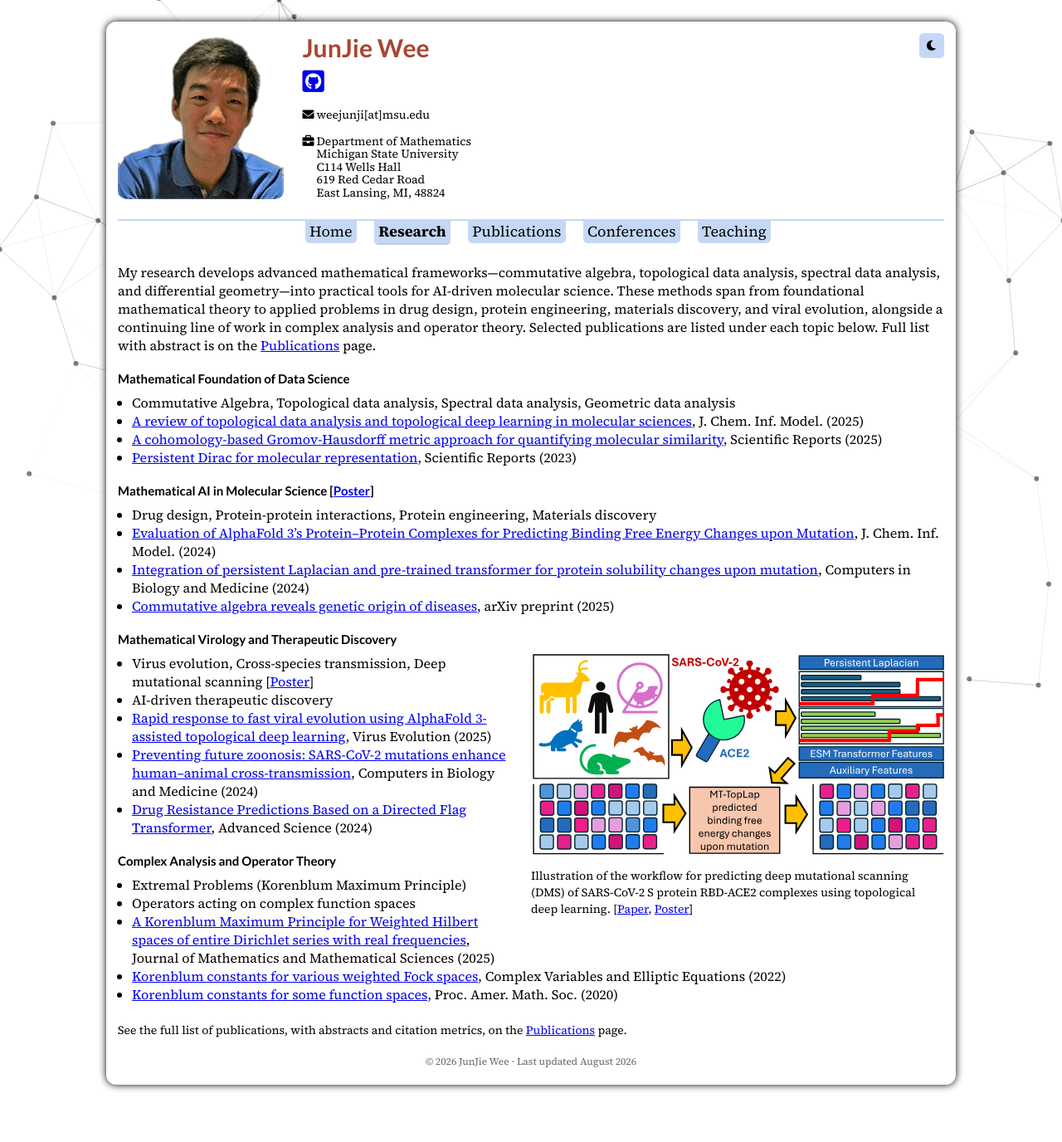
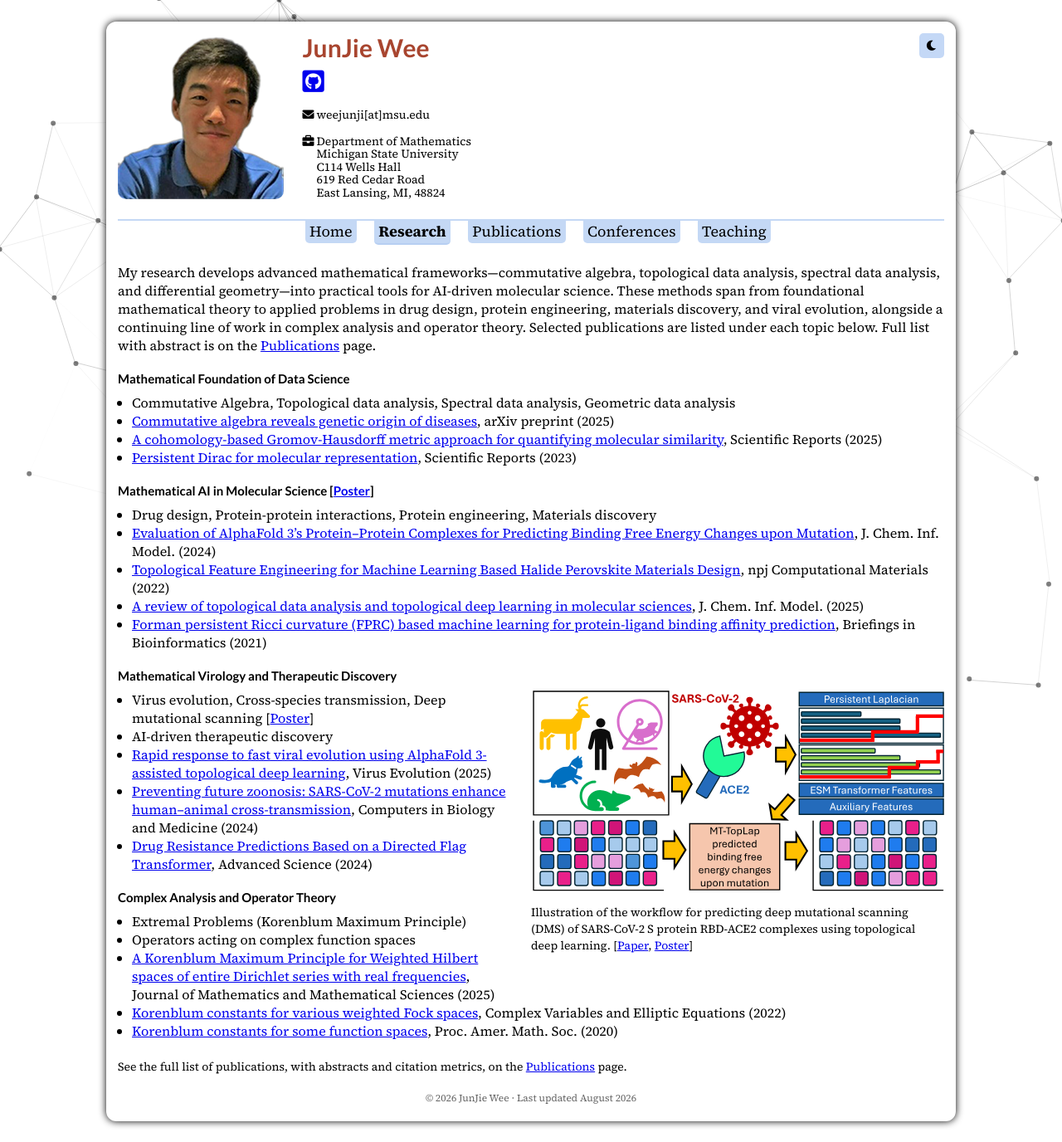
Before and after one commit to junjiewee/junjiewee.github.io, a Jekyll site: the page built from research.html, in a window 1280 px wide. Shown: the whole page at 83% size. Built offline with Jekyll 4.4.1, drawn with Linux system fonts in a browser that asks for light colours; nearby versions of some CDN libraries; a style sheet for code colours, icons or effects is not loaded; before the commit the page ends 1332 px from its top, so only the background shows below that.

Commit message:
Update Research Interests publication picks
Swap the topological deep learning review paper into Mathematical AI
in Molecular Science, swap the commutative algebra/genetics paper into
Mathematical Foundation of Data Science, replace the persistent
Laplacian entry with the npj Computational Materials perovskite paper,
and add the Forman persistent Ricci curvature paper.

```diff
--- a/research.html
+++ b/research.html
@@ -10,7 +10,7 @@ tight_intro: true
                 <h3>Mathematical Foundation of Data Science</h3>
                 <ul>
                   <li>Commutative Algebra, Topological data analysis, Spectral data analysis, Geometric data analysis</li>
-                  <li><a href="https://doi.org/10.1021/acs.jcim.5c02266" target="_blank">A review of topological data analysis and topological deep learning in molecular sciences</a>, J. Chem. Inf. Model. (2025)</li>
+                  <li><a href="https://doi.org/10.48550/arXiv.2509.26566" target="_blank">Commutative algebra reveals genetic origin of diseases</a>, arXiv preprint (2025)</li>
                   <li><a href="https://doi.org/10.1038/s41598-025-93381-y" target="_blank">A cohomology-based Gromov-Hausdorff metric approach for quantifying molecular similarity</a>, Scientific Reports (2025)</li>
                   <li><a href="https://doi.org/10.1038/s41598-023-37853-z" target="_blank">Persistent Dirac for molecular representation</a>, Scientific Reports (2023)</li>
                 </ul><br>
@@ -19,8 +19,9 @@ tight_intro: true
                 <ul>
                   <li>Drug design, Protein-protein interactions, Protein engineering, Materials discovery</li>
                   <li><a href="https://doi.org/10.1021/acs.jcim.4c00976" target="_blank">Evaluation of AlphaFold 3&rsquo;s Protein&ndash;Protein Complexes for Predicting Binding Free Energy Changes upon Mutation</a>, J. Chem. Inf. Model. (2024)</li>
-                  <li><a href="https://doi.org/10.1016/j.compbiomed.2024.107918" target="_blank">Integration of persistent Laplacian and pre-trained transformer for protein solubility changes upon mutation</a>, Computers in Biology and Medicine (2024)</li>
-                  <li><a href="https://doi.org/10.48550/arXiv.2509.26566" target="_blank">Commutative algebra reveals genetic origin of diseases</a>, arXiv preprint (2025)</li>
+                  <li><a href="https://doi.org/10.1038/s41524-022-00883-8" target="_blank">Topological Feature Engineering for Machine Learning Based Halide Perovskite Materials Design</a>, npj Computational Materials (2022)</li>
+                  <li><a href="https://doi.org/10.1021/acs.jcim.5c02266" target="_blank">A review of topological data analysis and topological deep learning in molecular sciences</a>, J. Chem. Inf. Model. (2025)</li>
+                  <li><a href="https://doi.org/10.1093/bib/bbab136" target="_blank">Forman persistent Ricci curvature (FPRC) based machine learning for protein-ligand binding affinity prediction</a>, Briefings in Bioinformatics (2021)</li>
                 </ul><br>
 
                 <h3>Mathematical Virology and Therapeutic Discovery</h3>
```
